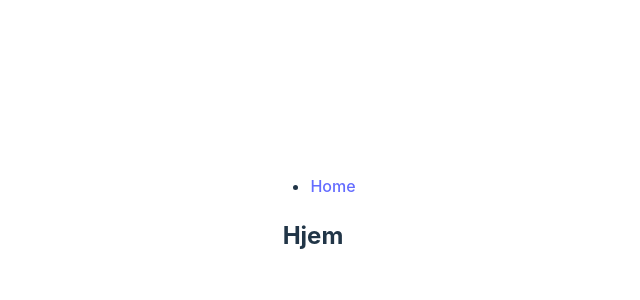
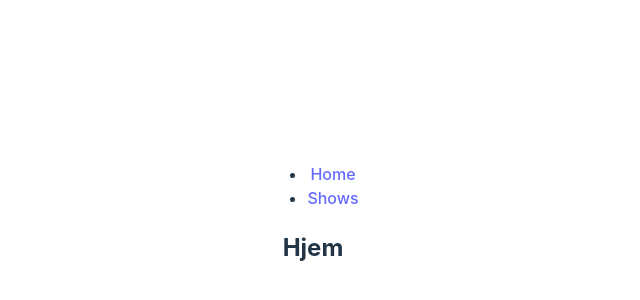
Before and after one commit to Bransholm/Dat23-Cinema-Project-Frontend, a React (Vite) app: page / in a window 1280 px wide. Shown: the part 184-484 px from the top of the page, without its empty margins (327-967 px from the left). Built offline with nearby package versions, Linux system fonts and the light colour scheme.

Commit message:
show i nav bar

```diff
--- a/src/NavHeader.tsx
+++ b/src/NavHeader.tsx
@@ -10,6 +10,9 @@ export default function NavHeader() {
         <li>
           <NavLink to="/">Home</NavLink>
         </li>
+        <li>
+          <NavLink to="/shows">Shows</NavLink>
+        </li>
         {/* <AuthStatus /> */}
       </ul>
     </nav>
```
